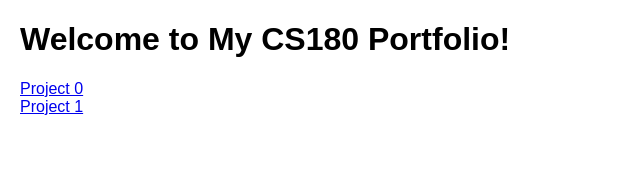
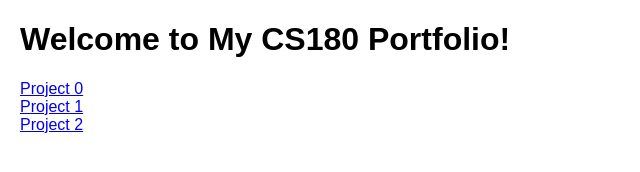
Before and after one commit to Haxodrat/Haxodrat.github.io, a plain HTML site: page index.html in a window 1280 px wide. Shown: the full height of the page, 0-640 px from the left. Drawn offline with Linux system fonts and the light colour scheme.

Commit message:
Update index.html

```diff
--- a/index.html
+++ b/index.html
@@ -14,5 +14,7 @@
     <a href="./0/index.html">Project 0</a>
     <br>
     <a href="./1/index.html">Project 1</a>
+    <br>
+    <a href="./2/index.html">Project 2</a>
 </body>
 </html>
```
